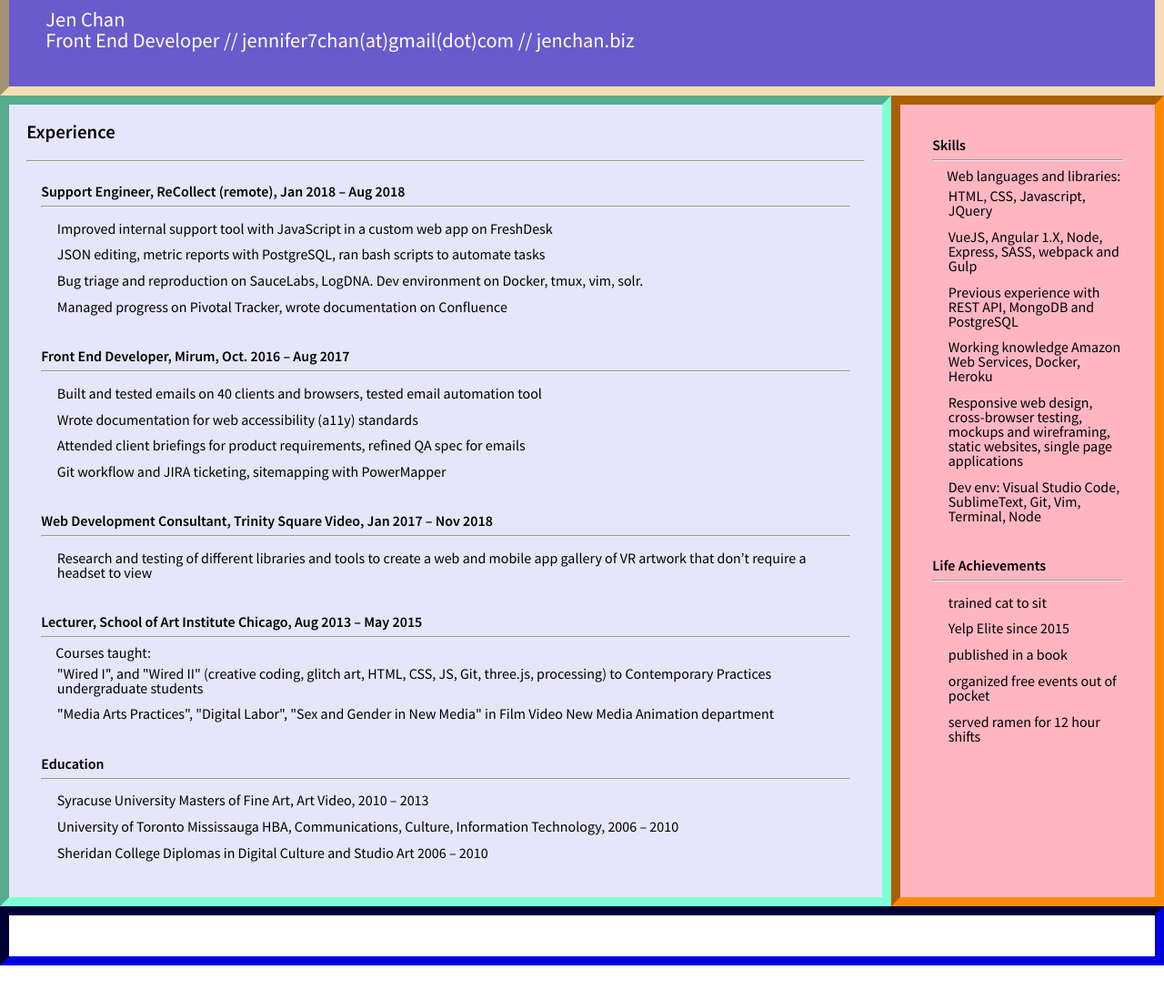
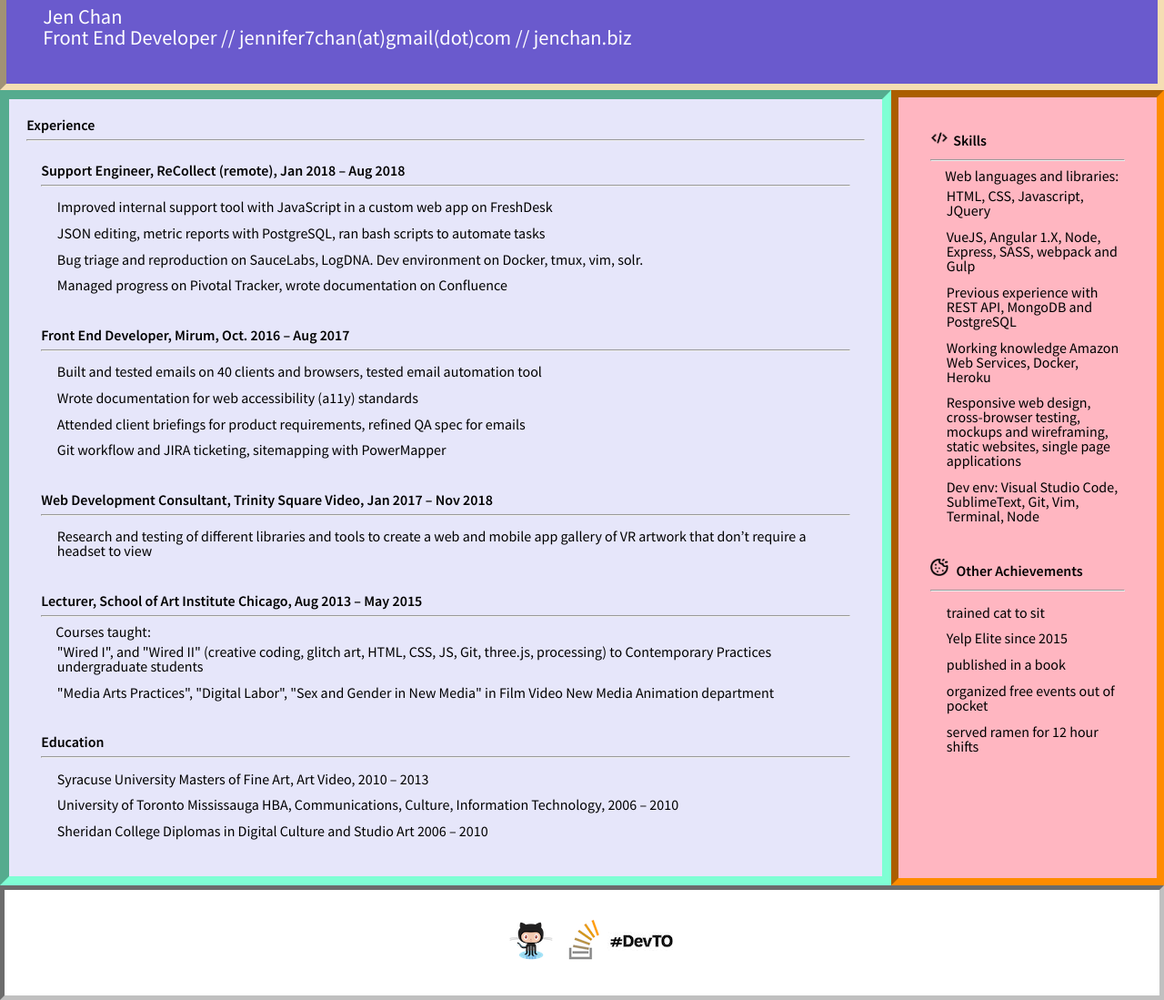
Before and after one commit to usrrname/samples, a website: page resume/index.html in a window 1280 px wide. Shown: the part 40-1139 px from the top of the page at 91% size. Before the commit the page ends 1101 px from the top, so only its background shows below. Drawn offline with Linux system fonts and the light colour scheme.

Commit message:
updated CV

```diff
--- a/resume/index.html
+++ b/resume/index.html
@@ -14,7 +14,7 @@
     <p>Front End Developer // jennifer7chan(at)gmail(dot)com // jenchan.biz</p>
 </header>
    <main>
-     <h1>Experience</h1>
+     <h3>Experience</h3>
      <hr>
      <section>
 <h3>Support Engineer, ReCollect (remote), Jan 2018 – Aug 2018</h3>
@@ -66,9 +66,10 @@
     </main>
 <aside>
 <section>
-<h3>Skills</h3>
+<img class="icon" src="noun_html_794157.png" width=20><h3 class="heading">Skills</h3>
 <hr>
-<ul>Web languages and libraries:
+<ul>
+    <h4>Web languages and libraries:</h4>
     <li> HTML, CSS, Javascript, JQuery</li>
     <li> VueJS, Angular 1.X, Node, Express, SASS, webpack and Gulp</li>
     <li> Previous experience with REST API, MongoDB and PostgreSQL</li>
@@ -81,7 +82,8 @@
 </ul>
 </section>
 <section>
-    <h3>Life Achievements</h3>
+    <img class="icon" src="noun_cookie_1083993.png" width=20>
+    <h3 class="heading">Other Achievements</h3>
     <hr>
     <ul>
         <li>trained cat to sit</li>
@@ -93,6 +95,11 @@
 </section>
     </aside>
     <footer>
+        <ul>
+            <li><a href="http://github.com/usrrname" target="_blank"><img src="octocat.png"></a></li>
+            <li><a href="https://stackoverflow.com/users/3394599/usrrname"><img src="stack-overflow.png"></a></li>
+            <li><a href="https://dev.to/jenninat0r"><img src="devTO.jpg"></a></li>
+        </ul>
 </footer>
   </body>
 </html>
--- a/resume/style.css
+++ b/resume/style.css
@@ -1,6 +1,9 @@
 @import url('https://fonts.googleapis.com/css?family=Playfair+Display:400,900|Source+Sans+Pro:400,600|Yeseva+One');
 body {
   font-family: "Source Sans Pro", sans-serif;
+}
+p{
+  font-size: 1em;
 }
 .container {
   display: flex;
@@ -16,6 +19,21 @@ ul{
 li{
   padding: 0.4em 0.1em;
 }
+.heading{
+display: inline-block;
+padding-left: 5px;
+padding-bottom: 5px;
+}
+footer ul{
+  display: flex;
+  flex-flow: column-wrap;
+  align-items: center;
+  justify-content: center;
+}
+img .icon{
+  position: relative;
+  padding: 5px 10px;
+}
 @media (min-width: 768px) {
   .container {
     display: grid;
@@ -30,7 +48,7 @@ header {
   text-align: left;
   font-size: 1.4em;
   background-color: slateblue;
-  border: inset 10px wheat;
+  border: inset 7px wheat;
   color: white;
 }
 
@@ -48,7 +66,7 @@ padding: 1em;
 aside {
   padding: 1.2em;
   background-color: lightpink;
-  border: inset 10px darkorange;
+  border: inset 8px darkorange;
 }
 
 footer {
@@ -58,7 +76,7 @@ footer {
   font-size: 1.4em;
   background-color: transparent;
   color: lightskyblue;
-  border: inset 10px darkblue;
+  border: inset 5px silver;
 }
 
 h1 {
```
Also changed, not shown: index.html (+1 -1 lines), resume/devTO.jpg (added), resume/noun_Cat_855965.png (added), resume/noun_cookie_1083993.png (added), resume/noun_html_794157.png (added), resume/octocat.png (added), resume/stack-overflow.png (added), 2 other files.
